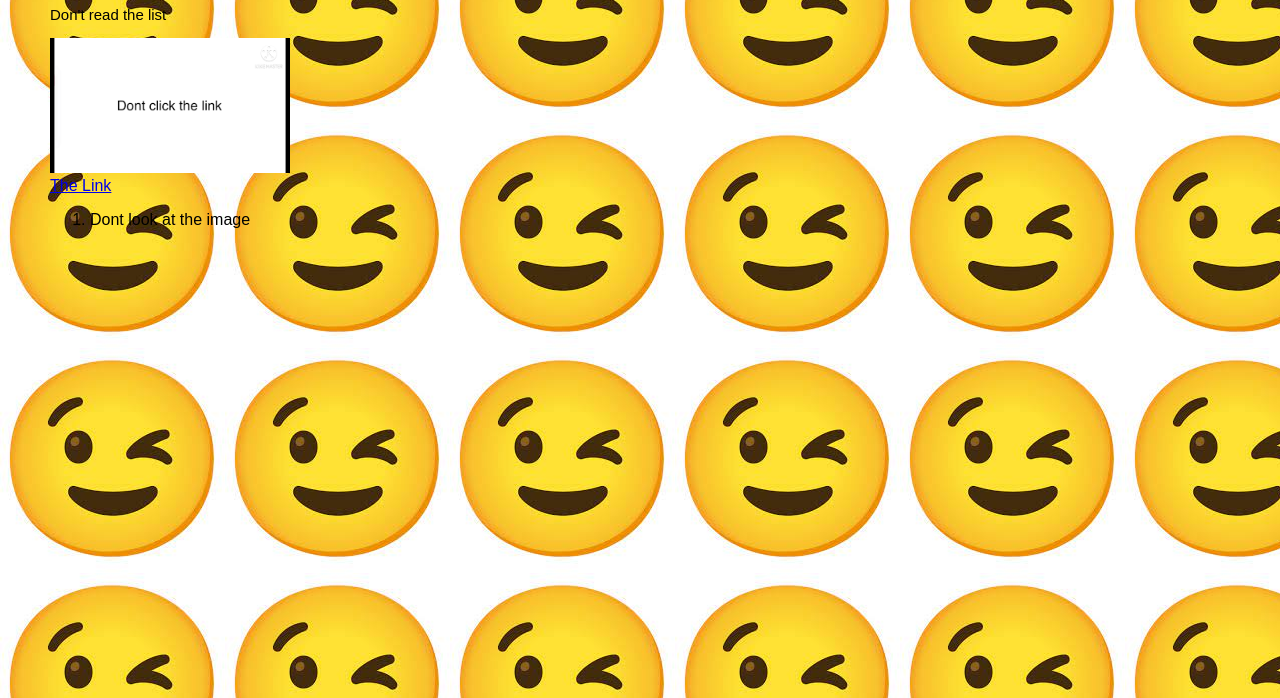
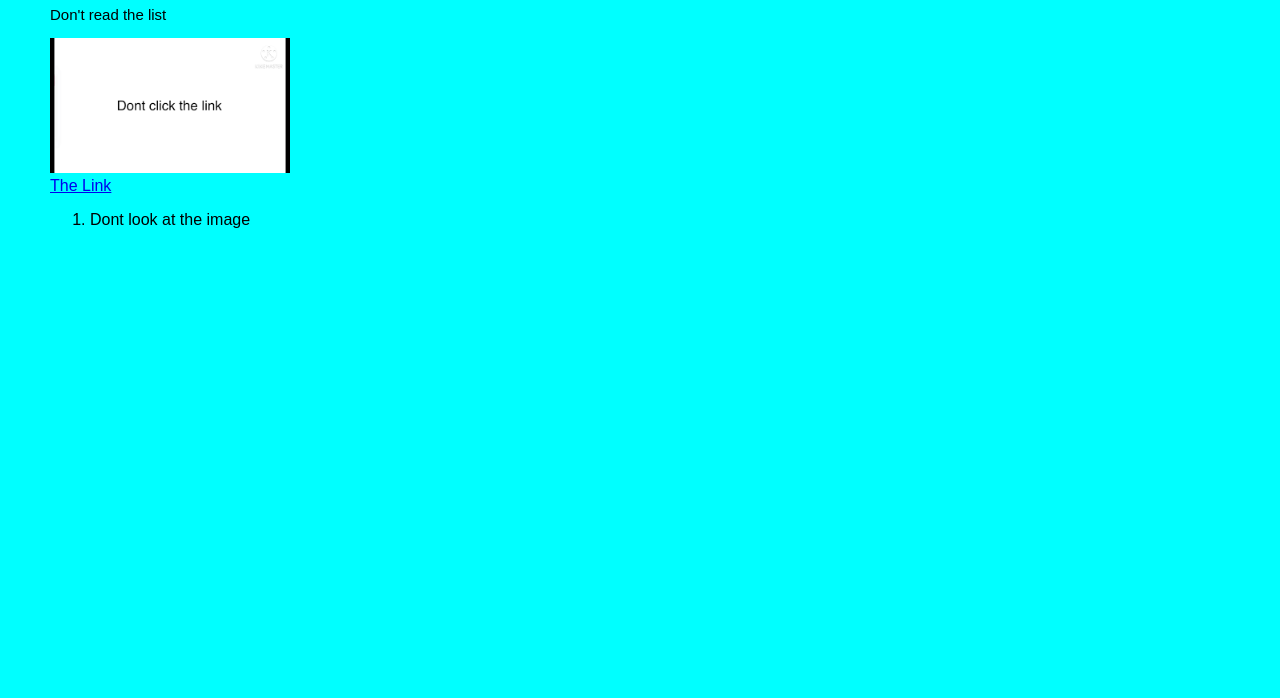
Before and after one commit to SinbadxYT/covid20222, a plain HTML site: page index1.html in a window 1280 px wide. Shown: the part 102-800 px from the top of the page. Drawn offline with Linux system fonts and the light colour scheme.

Commit message:
Update styles1.css

```diff
--- a/styles1.css
+++ b/styles1.css
@@ -9,7 +9,3 @@ body {
   font-family: inherit;
   font-size: 15px;
 }
-
-body {
- background-image: url("wink.png");
-}
```
